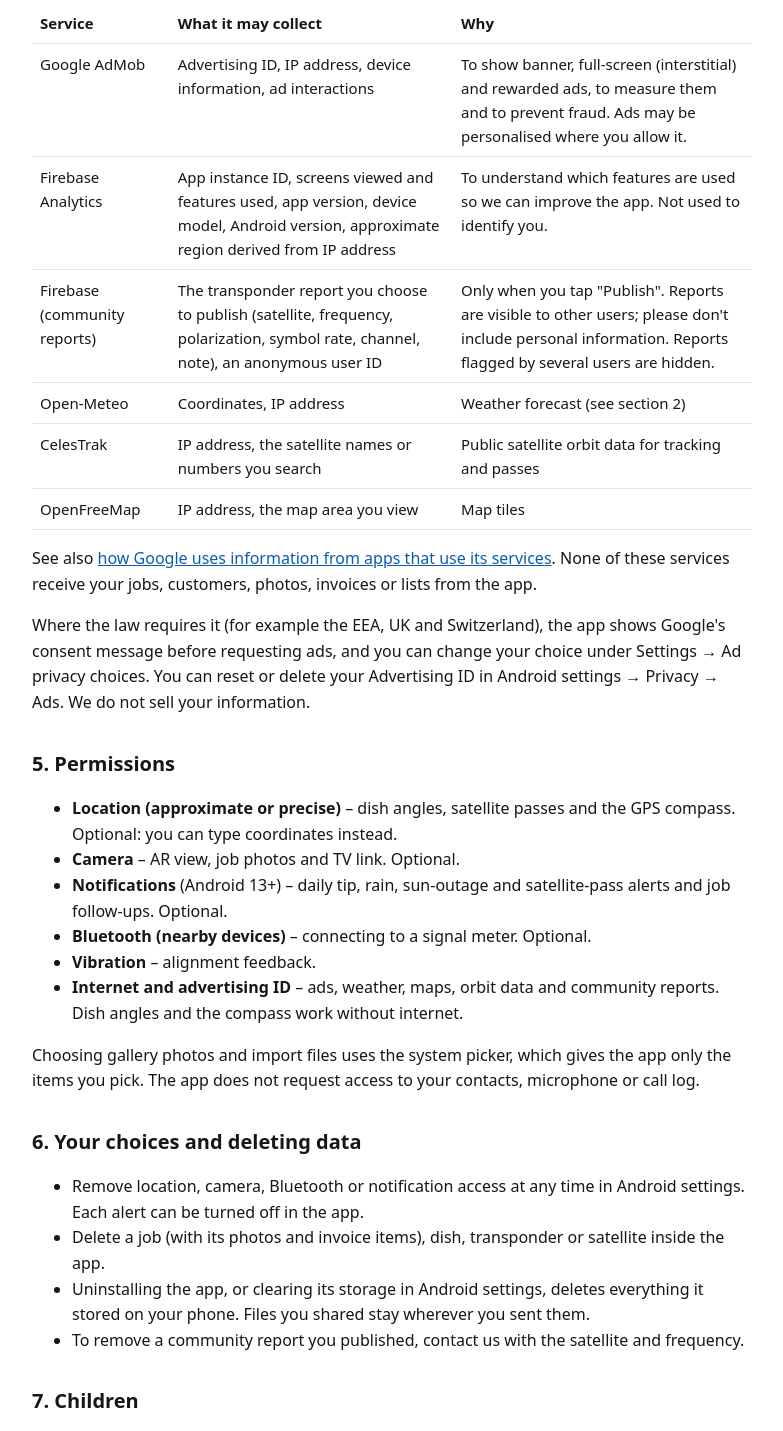
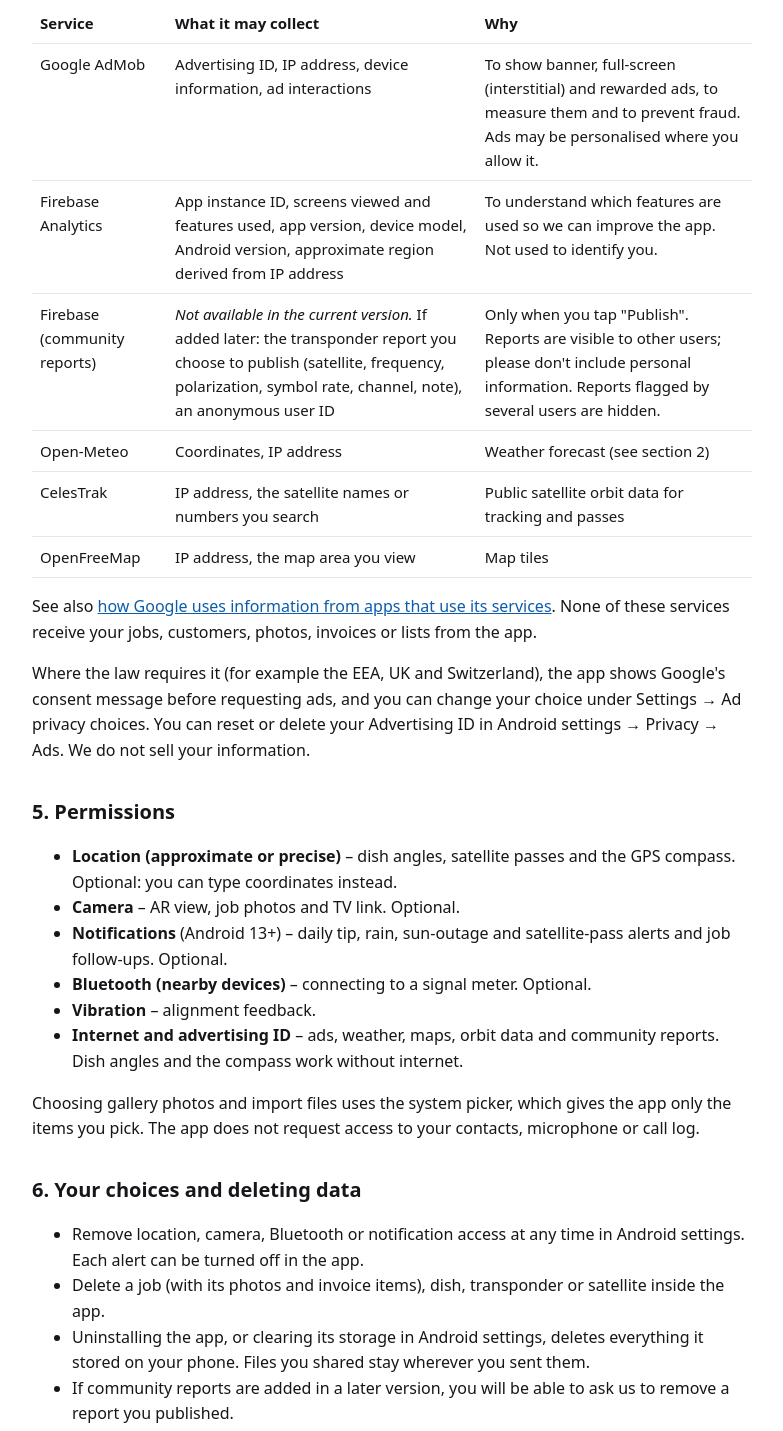
Before and after one commit to anbushan/anbushan.github.io, a plain HTML site: page orbitpointer/privacy.html in a window 1280 px wide. Shown: the part 1523-2954 px from the top of the page, without its empty margins (248-1031 px from the left). Drawn offline with Linux system fonts and the light colour scheme.

Commit message:
Orbit Pointer: community reports not in the current version
Co-Authored-By: Claude Opus 5.5 <noreply@anthropic.com>

```diff
--- a/orbitpointer/privacy.html
+++ b/orbitpointer/privacy.html
@@ -48,7 +48,7 @@
   <tr><th>Service</th><th>What it may collect</th><th>Why</th></tr>
   <tr><td>Google AdMob</td><td>Advertising ID, IP address, device information, ad interactions</td><td>To show banner, full-screen (interstitial) and rewarded ads, to measure them and to prevent fraud. Ads may be personalised where you allow it.</td></tr>
   <tr><td>Firebase Analytics</td><td>App instance ID, screens viewed and features used, app version, device model, Android version, approximate region derived from IP address</td><td>To understand which features are used so we can improve the app. Not used to identify you.</td></tr>
-  <tr><td>Firebase (community reports)</td><td>The transponder report you choose to publish (satellite, frequency, polarization, symbol rate, channel, note), an anonymous user ID</td><td>Only when you tap "Publish". Reports are visible to other users; please don't include personal information. Reports flagged by several users are hidden.</td></tr>
+  <tr><td>Firebase (community reports)</td><td><em>Not available in the current version.</em> If added later: the transponder report you choose to publish (satellite, frequency, polarization, symbol rate, channel, note), an anonymous user ID</td><td>Only when you tap "Publish". Reports are visible to other users; please don't include personal information. Reports flagged by several users are hidden.</td></tr>
   <tr><td>Open-Meteo</td><td>Coordinates, IP address</td><td>Weather forecast (see section 2)</td></tr>
   <tr><td>CelesTrak</td><td>IP address, the satellite names or numbers you search</td><td>Public satellite orbit data for tracking and passes</td></tr>
   <tr><td>OpenFreeMap</td><td>IP address, the map area you view</td><td>Map tiles</td></tr>
@@ -72,7 +72,7 @@
   <li>Remove location, camera, Bluetooth or notification access at any time in Android settings. Each alert can be turned off in the app.</li>
   <li>Delete a job (with its photos and invoice items), dish, transponder or satellite inside the app.</li>
   <li>Uninstalling the app, or clearing its storage in Android settings, deletes everything it stored on your phone. Files you shared stay wherever you sent them.</li>
-  <li>To remove a community report you published, contact us with the satellite and frequency.</li>
+  <li>If community reports are added in a later version, you will be able to ask us to remove a report you published.</li>
 </ul>
 
 <h2>7. Children</h2>
```
Also changed, not shown: orbitpointer/terms.html (+1 -1 lines).
